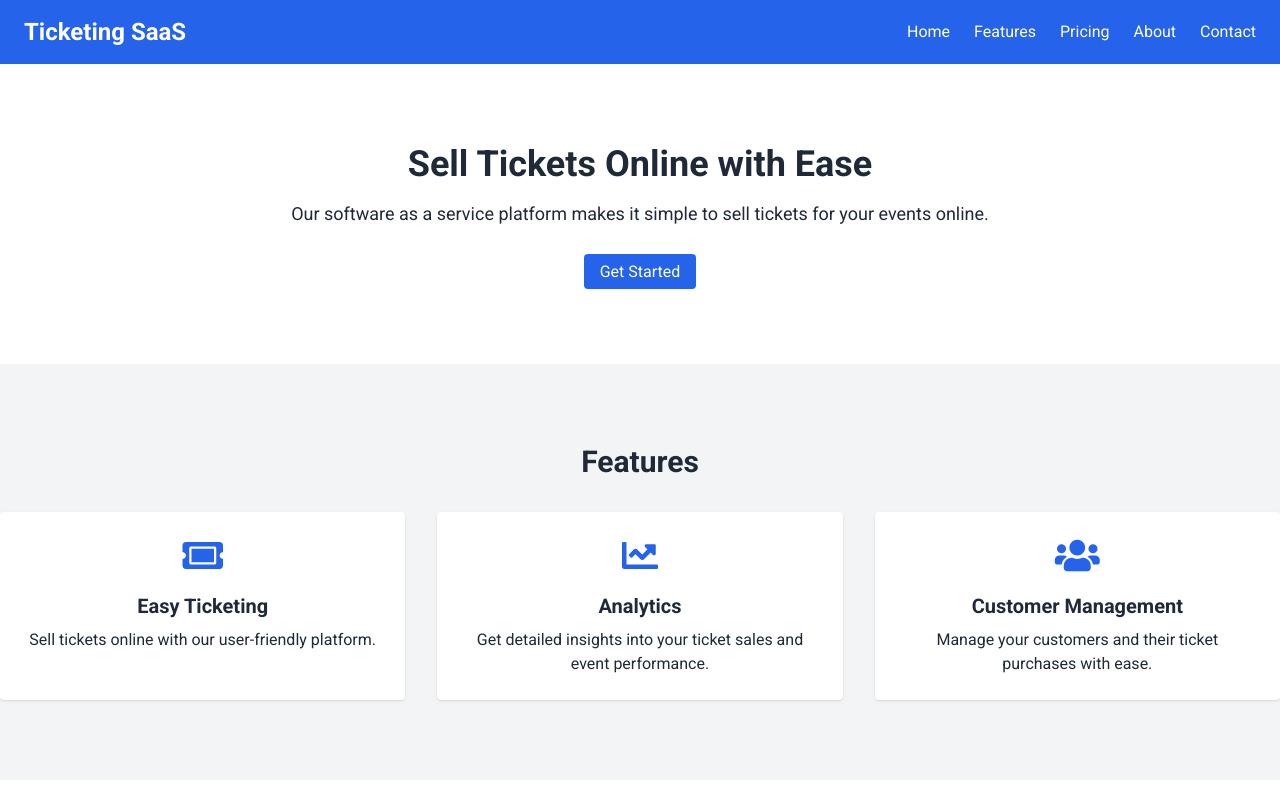
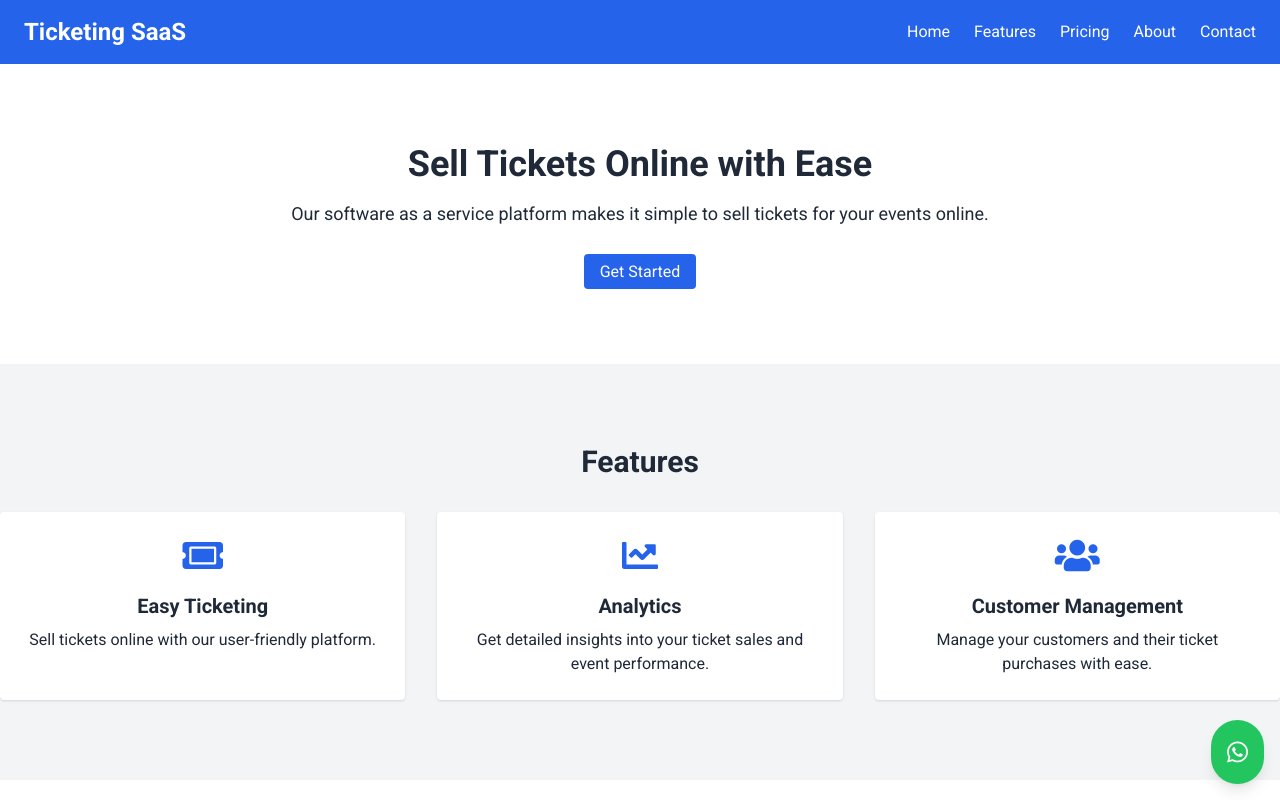
Before and after one commit to esalvaradot03/pruebalanding, a plain HTML site: page index.html in a window 1280 px wide. Shown: the top 800 px of the page. Drawn offline with nearby package versions, Linux system fonts and the light colour scheme.

Commit message:
whatsapp

```diff
--- a/index.html
+++ b/index.html
@@ -245,5 +245,9 @@
     </p>
    </div>
   </footer>
+  <a class="fixed bottom-4 right-4 bg-green-500 text-white p-4 rounded-full shadow-lg hover:bg-green-600" href="https://wa.me/573104839060?text=Hello!%20I%20would%20like%20to%20know%20more%20about%20your%20ticketing%20services." target="_blank">
+   <i class="fab fa-whatsapp text-2xl">
+   </i>
+  </a>
  </body>
 </html>
```
